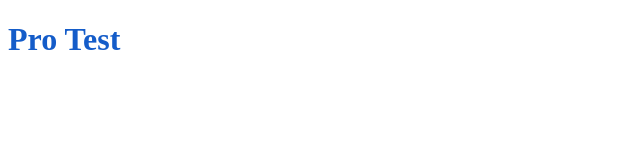
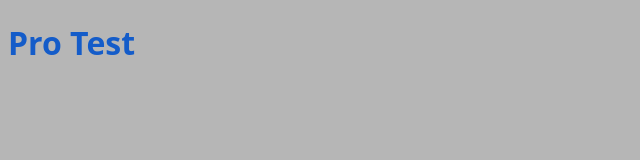
Before and after one commit to mxcrazy1a/test, a plain HTML site: page index.html in a window 1280 px wide. Shown: the whole page, without its empty margins (0-640 px from the left). Drawn offline with Linux system fonts and the light colour scheme.

Commit message:
Change Background and Font

```diff
--- a/style.css
+++ b/style.css
@@ -1,7 +1,8 @@
 h1{
     color: #145cc9;
+    font-family: system-ui;
 }
 
 body{
-
+    background-color: #b6b6b6;
 }
```
